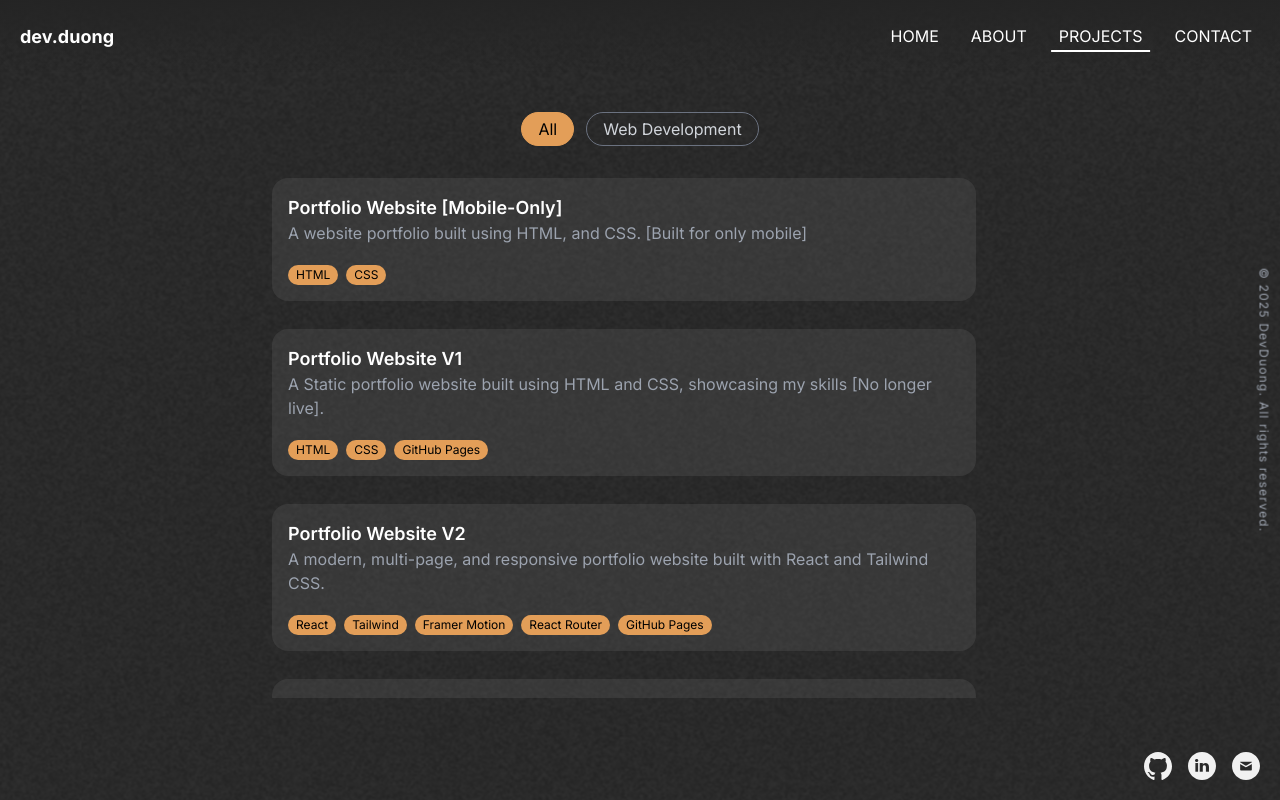
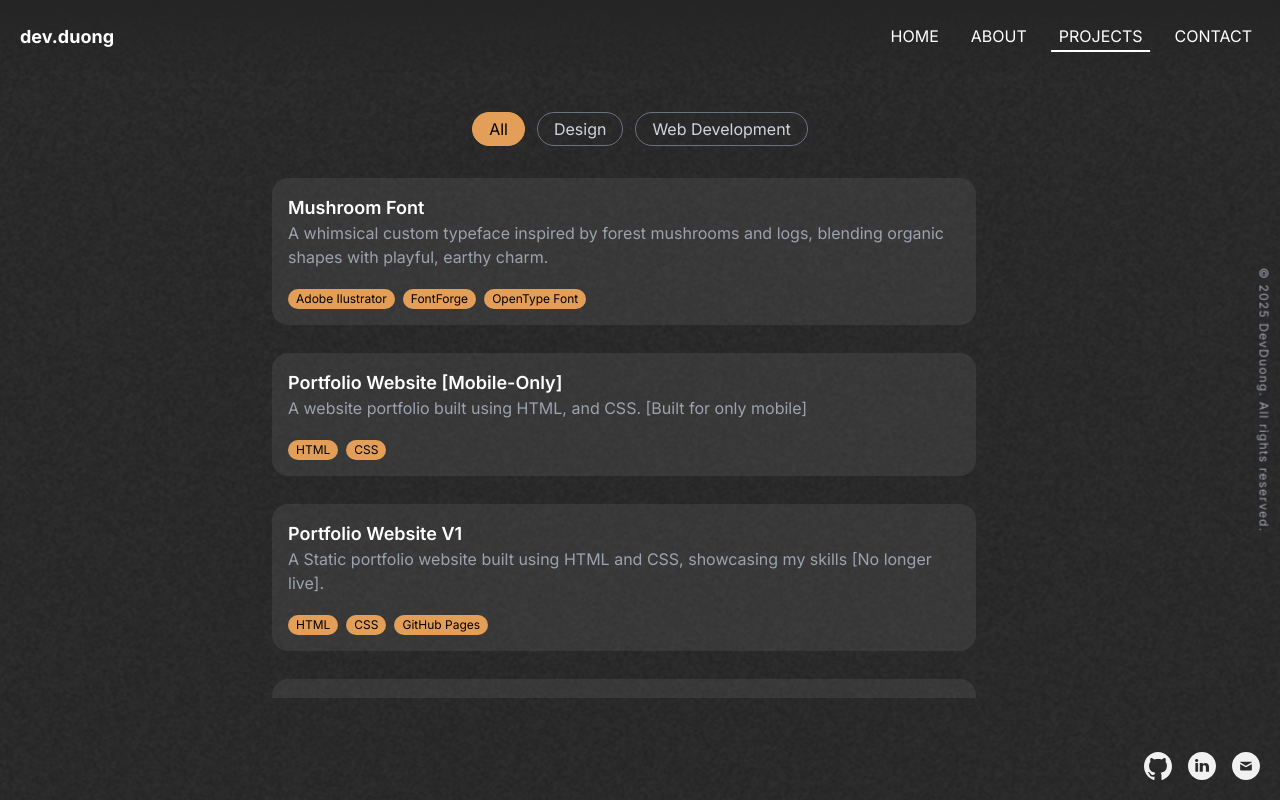
Before and after one commit to dev-duong/dev-duong.github.io, a React (Create React App) app: page /projects in a window 1280 px wide. Built offline with nearby package versions, Linux system fonts and the light colour scheme.

Commit message:
Update ProjectData.js

```diff
--- a/src/pages/data/ProjectData.js
+++ b/src/pages/data/ProjectData.js
@@ -1,3 +1,5 @@
+import MushroomPDF from "../../assets/projectsPDF/MushroomFont.pdf";
+
 const projectsData = [
   // Portfolio V2
   {
@@ -69,6 +71,16 @@ const projectsData = [
     link: "https://dev-duong.github.io/profile-card/",
     status: true,
   },
+  // Mushroom Font
+  {
+    category: "Design",
+    title: "Mushroom Font",
+    description:
+      "A whimsical custom typeface inspired by forest mushrooms and logs, blending organic shapes with playful, earthy charm.",
+    techStack: ["Adobe Ilustrator", "FontForge", "OpenType Font"],
+    link: MushroomPDF,
+    status: true,
+  },
 ];
 
 export default projectsData;
```
